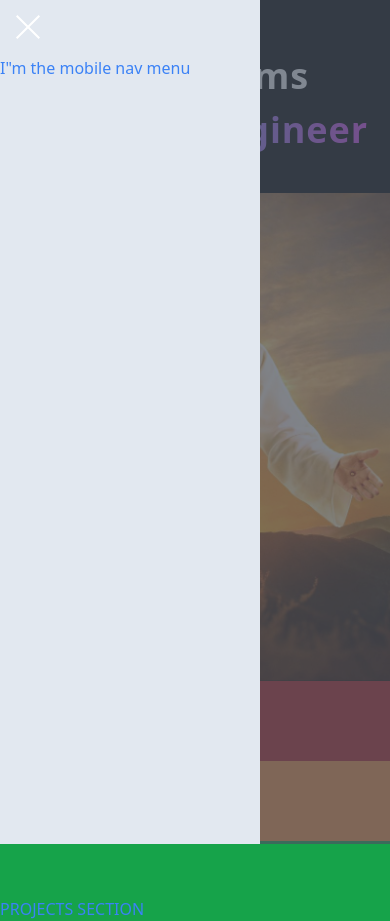
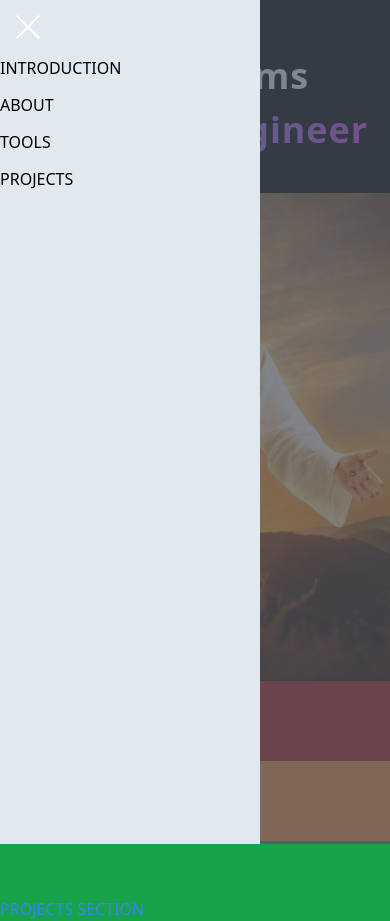
Before and after one commit to jro31/portfolio-v3, a Next.js app: page / in a window 390 px wide. Both pictures are taken after a click on the element 28 px from the left and 28 px from the top of the page. Built offline with nearby package versions, Linux system fonts and the light colour scheme.

Commit message:
Link to page IDs rather than navigate by distance - wip

```diff
--- a/components/homepage-sections/SectionContainer.js
+++ b/components/homepage-sections/SectionContainer.js
@@ -1,6 +1,9 @@
 const SectionContainer = props => {
   return (
-    <div className={`lg:h-screen box-border lg:snap-start ${props.className || ''}`}>
+    <div
+      id={props.id || null}
+      className={`lg:h-screen box-border lg:snap-start ${props.className || ''}`}
+    >
       <div className='pt-mobile-navbar-height lg:pt-navbar-height h-full w-full'>
         {props.children}
       </div>
--- a/components/homepage-sections/about/About.js
+++ b/components/homepage-sections/about/About.js
@@ -1,8 +1,9 @@
+import { aboutSection } from '../../../pages';
 import SectionContainer from '../SectionContainer';
 
 const About = () => {
   return (
-    <SectionContainer className='bg-red-700'>
+    <SectionContainer id={aboutSection} className='bg-red-700'>
       <div>ABOUT SECTION</div>
     </SectionContainer>
   );
--- a/components/homepage-sections/introduction/Introduction.js
+++ b/components/homepage-sections/introduction/Introduction.js
@@ -2,13 +2,14 @@ import useScrollTo from '../../../hooks/useScrollTo';
 import SubtleLink from '../../ui/navigation/SubtleLink';
 import Title from '../../ui/text/Title';
 import SectionContainer from '../SectionContainer';
-import { sectionOrder } from '../../../pages';
+import { introductionSecion, sectionOrder } from '../../../pages';
+import Link from 'next/link';
 
 const Introduction = () => {
   const scrollTo = useScrollTo();
 
   return (
-    <SectionContainer className='bg-black'>
+    <SectionContainer id={introductionSecion} className='bg-black'>
       <div className='flex flex-col lg:flex-row w-full h-full'>
         <div className='flex justify-center lg:justify-end lg:basis-1/2'>
           <div className='flex flex-col justify-around lg:basis-3/4'>
@@ -26,14 +27,18 @@ const Introduction = () => {
               </div>
             </div>
             <div>
+              <Link href={`#${sectionOrder[1]}`}>
+                <a>
                   <SubtleLink
                     arrow
                     underline
                     background='dark'
-                onClick={() => scrollTo(sectionOrder[1])}
+                    // onClick={() => scrollTo(sectionOrder[1])}
                   >
                     Find out more
                   </SubtleLink>
+                </a>
+              </Link>
             </div>
           </div>
         </div>
--- a/components/homepage-sections/projects/Projects.js
+++ b/components/homepage-sections/projects/Projects.js
@@ -1,7 +1,12 @@
 import SectionContainer from '../SectionContainer';
+import { projectsSection } from '../../../pages';
 
 const Projects = () => {
-  return <SectionContainer className='bg-green-600'>PROJECTS SECTION</SectionContainer>;
+  return (
+    <SectionContainer id={projectsSection} className='bg-green-600'>
+      PROJECTS SECTION
+    </SectionContainer>
+  );
 };
 
 export default Projects;
--- a/components/homepage-sections/tools/Tools.js
+++ b/components/homepage-sections/tools/Tools.js
@@ -1,7 +1,12 @@
+import { toolsSection } from '../../../pages';
 import SectionContainer from '../SectionContainer';
 
 const Tools = () => {
-  return <SectionContainer className='bg-orange-400'>TOOLS SECTION</SectionContainer>;
+  return (
+    <SectionContainer id={toolsSection} className='bg-orange-400'>
+      TOOLS SECTION
+    </SectionContainer>
+  );
 };
 
 export default Tools;
--- a/components/layout/navbar/desktop/DesktopNav.js
+++ b/components/layout/navbar/desktop/DesktopNav.js
@@ -8,6 +8,7 @@ import SubtleLink from '../../../ui/navigation/SubtleLink';
 import useLiveSection from '../../../../hooks/useLiveSection';
 import useIsDarkBackground from '../../../../hooks/useIsDarkBackground';
 import { navbarActions } from '../../../../store/navbar';
+import Link from 'next/link';
 
 const DesktopNav = () => {
   const dispatch = useDispatch();
@@ -40,14 +41,17 @@ const DesktopNav = () => {
       <div className='fixed top-0 left-3 bg-transparent z-50'>
         <div className='hidden lg:flex h-navbar-height w-screen justify-around items-center'>
           {sectionOrder.map(section => (
+            <Link href={`#${section}`} key={`desktop-nav-${section}-link`} shallow>
+              <a>
                 <SubtleLink
-              key={section}
                   underline={liveSection() === section}
                   background={isDarkBackground() ? 'dark' : 'light'}
-              onClick={() => handleSectionClick(section)}
+                  // onClick={() => handleSectionClick(section)}
                 >
                   {section}
                 </SubtleLink>
+              </a>
+            </Link>
           ))}
         </div>
       </div>
--- a/components/layout/navbar/mobile/NavbarMobileMenu.js
+++ b/components/layout/navbar/mobile/NavbarMobileMenu.js
@@ -2,18 +2,26 @@ import { Fragment } from 'react';
 import { CSSTransition } from 'react-transition-group';
 import { useDispatch, useSelector } from 'react-redux';
 
+import useScrollTo from '../../../../hooks/useScrollTo';
 import { navbarActions } from '../../../../store/navbar';
 import Overlay from '../../../ui/Overlay';
+import { sectionOrder } from '../../../../pages';
+import SubtleLink from '../../../ui/navigation/SubtleLink';
 
 const NavbarMobileMenu = () => {
   const dispatch = useDispatch();
   const mobileNavIsOpen = useSelector(state => state.navbar.mobileNavIsOpen);
+  const scrollTo = useScrollTo();
 
   const transitionClassNames = {
     enter: '',
     enterActive: 'animate-slide-in-right',
     exit: '',
     exitActive: 'animate-slide-out-left',
+  };
+
+  const handleSectionClick = section => {
+    // TODO
   };
 
   return (
@@ -26,7 +34,16 @@ const NavbarMobileMenu = () => {
         classNames={transitionClassNames}
       >
         <div className='fixed top-0 lg:hidden pt-mobile-navbar-height h-screen min-w-2/3 xs:min-w-1/2 md:min-w-1/3 bg-slate-200 z-20'>
-          I&#34;m the mobile nav menu
+          {sectionOrder.map(section => (
+            // TODO - Update this
+            <SubtleLink
+              key={`mobile-nav-${section}-link`}
+              background='light'
+              onClick={() => handleSectionClick(section)}
+            >
+              {section}
+            </SubtleLink>
+          ))}
         </div>
       </CSSTransition>
       <Overlay
--- a/components/ui/navigation/SubtleLink.js
+++ b/components/ui/navigation/SubtleLink.js
@@ -16,7 +16,7 @@ const SubtleLink = props => {
         className={`flex gap-3 cursor-pointer transition-colors text-slate-600 hover:text-white border-b ${
           props.underline ? 'border-slate-600' : 'border-transparent'
         } hover:border-white pb-3 ${props.className || ''}`}
-        onClick={props.onClick}
+        onClick={props.onClick || null}
       >
         <div className={`uppercase transition-colors ${textColorClass()}`}>{props.children}</div>
         {props.arrow && <div>&#10140;&#65038;</div>}
--- a/hooks/useScrollTo.js
+++ b/hooks/useScrollTo.js
@@ -1,3 +1,5 @@
+// TODO - Need this still?
+
 import { useSelector } from 'react-redux';
 
 import { sectionOrder } from '../pages';
--- a/pages/index.js
+++ b/pages/index.js
@@ -17,15 +17,15 @@ const HomePage = () => {
   const component = componentName => {
     switch (componentName) {
       case aboutSection:
-        return <About key={componentName} />;
+        return <About key={`${componentName}-component`} />;
       case introductionSecion:
-        return <Introduction key={componentName} />;
+        return <Introduction key={`${componentName}-component`} />;
       case projectsSection:
-        return <Projects key={componentName} />;
+        return <Projects key={`${componentName}-component`} />;
       case toolsSection:
-        return <Tools key={componentName} />;
+        return <Tools key={`${componentName}-component`} />;
       default:
-        throw new Error('Unknown componentName in component() function of HomePage');
+        throw new Error('Unknown componentName in component function of HomePage');
     }
   };
 
```
Lines whose indentation alone changed are shown as unchanged.
